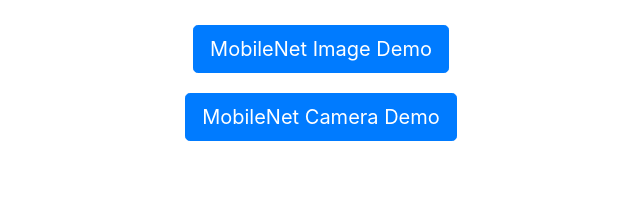
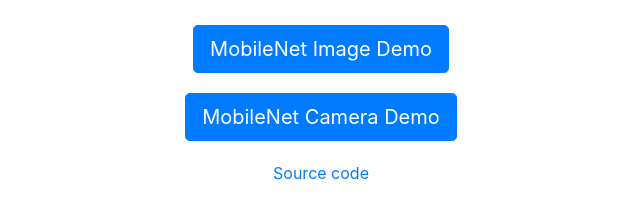
Before and after one commit to huningxin/webml-examples, a plain HTML site: page index.html in a window 1280 px wide. Shown: the part 71-290 px from the top of the page, without its empty margins (319-959 px from the left). Drawn offline with Linux system fonts and the light colour scheme.

Commit message:
Add source code link

```diff
--- a/index.html
+++ b/index.html
@@ -31,6 +31,11 @@
           <a class="btn btn-primary btn-lg" href="examples/mobilenet/camera.html">MobileNet Camera Demo</a>
         </div>
       </div>
+      <div class="row">
+        <div class="col">
+          <a href="https://github.com/intel/webml-polyfill/tree/master/examples">Source code</a>
+        </div>
+      </div>
     </div>
     <script src="examples/third_party/jquery-3.2.1.slim.min.js"></script>
     <script src="examples/third_party/popper.min.js"></script>
```
